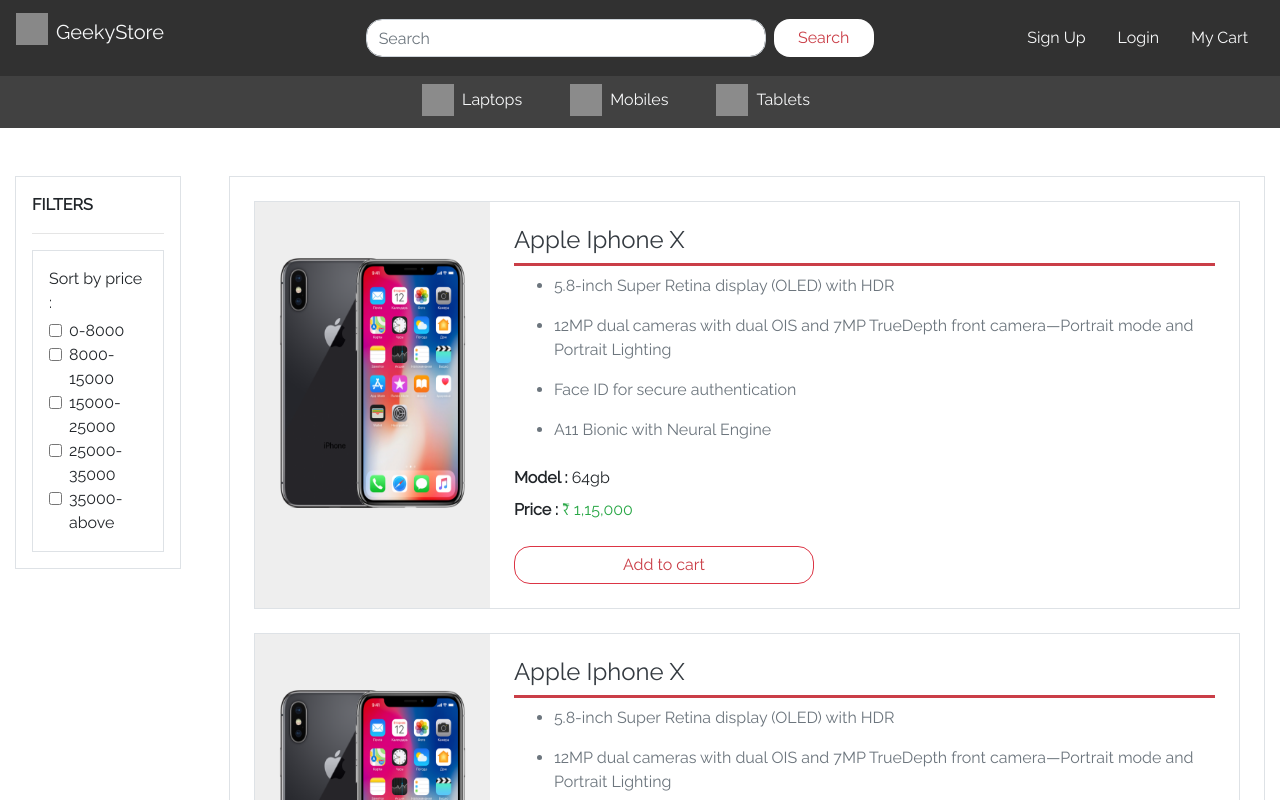
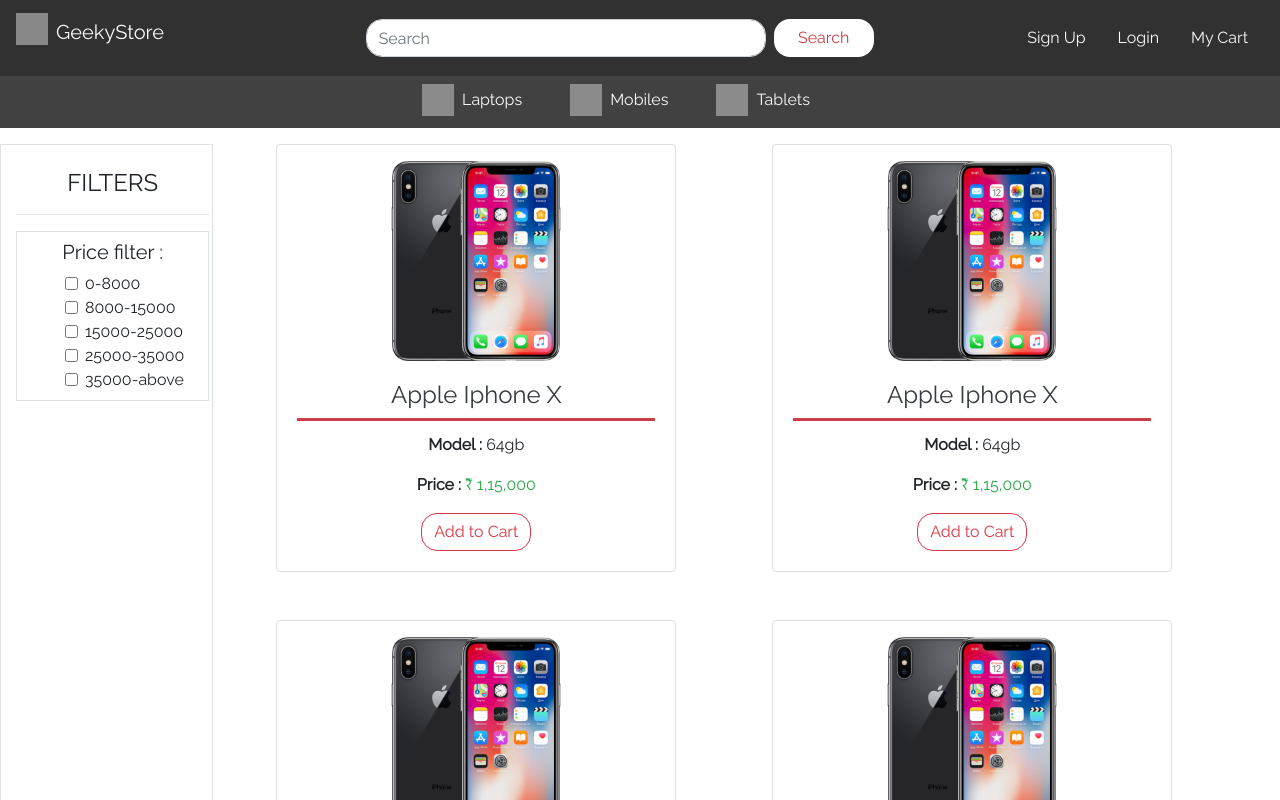
Before and after one commit to rishabh091/Ecommerce-website-frontend, an Angular app: page /home in a window 1280 px wide. Shown: the top 800 px of the page. Built offline with nearby package versions, Linux system fonts and the light colour scheme; grey boxes are pictures that could not be loaded.

Commit message:
front end completed excluding ajax calls

```diff
--- a/src/app/homepage/homepage.component.html
+++ b/src/app/homepage/homepage.component.html
@@ -1,16 +1,17 @@
 <app-navbar></app-navbar>
 
-<div class="container-fluid mt-5">
-  <div class="d-flex">
-    <div class="mr-5">
-      <div class="border p-3">
-        <p class="font-weight-bold">FILTERS</p>
-        <hr />
+<div class="container-fluid mt-3">
+  <div class="row">
+    <div class="col-sm-2 border">
+      <div class="position-fixed">
+        <div class="text-center pt-4 ">
+          <h4 class="display-5">FILTERS</h4>
+          <hr />
+        </div>
 
-        <div class="mt-3 p-2 pl-3 border p-3">
-          <div class="pb-1">Sort by price :</div>
-
-          <div *ngFor="let i of priceFilter;">
+        <div class="border pt-2 pb-2">
+          <h5 class="display-5 text-center">Price filter :</h5>
+          <div *ngFor="let i of priceFilter" class="pl-5 pr-4">
             <div class="form-check">
               <label class="form-check-label">
                 <input type="checkbox" class="form-check-input" value="" />
@@ -23,7 +24,7 @@
     </div>
 
     <!--Products-->
-    <div class="border">
+    <div class="col-sm-10 d-flex flex-wrap">
       <div *ngFor="let i of myArray">
         <app-product-list></app-product-list>
       </div>
--- a/src/app/login/login.component.html
+++ b/src/app/login/login.component.html
@@ -3,17 +3,18 @@
 </div>
 
 <div class="container-fluid">
-  <h1 class="display-3 text-center heading-border">The Electronics Store</h1>
+  <h1 class="display-3 text-center heading-border">GeekyStore</h1>
+  <h4 class="display-5 text-center">The market for geeks</h4>
 
   <div class="d-flex justify-content-center mt-5">
     <img
-      src="https://image.flaticon.com/icons/svg/1055/1055687.svg"
-      class="img-fluid img-size p-3 border"
+      src="https://c1.wallpaperflare.com/preview/488/393/182/business-computer-desk-home-office.jpg"
+      class="img-fluid img-size border"
     />
-    <div class="p-3 border pr-5">
-      <form class="text-center" action="checkUser" method="GET">
+    <div class="p-3 border pl-5 pr-5">
+      <form class="text-center" action="checkUser" method="POST">
         <div class="form-group">
-          <div class="input-group pl-5">
+          <div class="input-group">
             <div class="input-group-prepend">
               <span class="input-group-text"
                 ><i class="material-icons">person</i></span
@@ -27,7 +28,7 @@
         </div>
 
         <div class="form-group">
-          <div class="input-group pt-2 pl-5">
+          <div class="input-group pt-2">
             <div class="input-group-prepend">
               <span class="input-group-text"
                 ><i class="material-icons">vpn_key</i></span
@@ -44,7 +45,7 @@
           </div>
         </div>
 
-        <button type="submit" class="btn btn-primary pl-5 pr-5 mt-2">
+        <button type="submit" class="btn btn-outline-danger form-control mt-2">
           Login
         </button>
       </form>
--- a/src/app/product-details/product-details.component.html
+++ b/src/app/product-details/product-details.component.html
@@ -1,6 +1,6 @@
 <app-navbar></app-navbar>
 
-<div class="container-fluid flex-display mt-3">
+<div class="container-fluid flex-display mt-4">
   <div><img src="../../assets/iphoneX.png" class="img-fluid img-size" /></div>
   <div>
     <h3 class="display-4 heading-border pb-2">{{ name }}</h3>
--- a/src/app/product-list/product-list.component.css
+++ b/src/app/product-list/product-list.component.css
@@ -1,6 +1,6 @@
 .img-style{
-    height: 250px;
-    width: 250px;
+    height: 200px;
+    width: 200px;
 }
 .product-bg{
     background: #eeeeee;
--- a/src/app/product-list/product-list.component.html
+++ b/src/app/product-list/product-list.component.html
@@ -1,25 +1,24 @@
-<div class="m-4 d-flex border">
-  <div class="p-2 text-center product-bg">
-    <img src="../../assets/iphoneX.png" [class]="'img-fluid img-style mt-5'" />
-  </div>
-  <div class="p-4">
-    <a href="/home/{{ name }}/{{ model }}/{{ price }}"
-      ><h4 class="display-5 pb-2 heading-border text-dark">
-        {{ name }}
-      </h4></a
+<div class="card text-center pt-3 mr-5 mb-5 ml-5" style="width:400px">
+  <img
+    class="card-img-top img-style positon-relative m-auto"
+    src="../../assets/iphoneX.png"
+    alt="Product image"
+  />
+  <div class="card-body">
+    <h4 class="card-title heading-border pb-2">
+      <a href="/home/{{ name }}/{{ model }}/{{ price }}" class="text-dark">{{ name }}</a>
+    </h4>
+    <div class="card-text">
+      <p>
+        <span class="font-weight-bold">Model : </span> <span>{{ model }}</span>
+      </p>
+      <p>
+        <span class="font-weight-bold">Price : </span>
+        <span class="text-success">&#8377; {{ price }}</span>
+      </p>
+    </div>
+    <a href="#" class="btn btn-outline-danger rounded-corner"
+      >Add to Cart</a
     >
-    <ul class="text-muted" *ngFor="let i of details">
-      <li>{{ i }}</li>
-    </ul>
-    <div class="pt-2">
-      <span class="font-weight-bold">Model : </span>{{ model }}
-    </div>
-    <div class="pt-2">
-      <span class="font-weight-bold">Price : </span
-      ><span class="text-success">&#x20B9; {{ price }}</span>
-    </div>
-    <button class="btn btn-outline-danger btn-edit mt-4">
-      Add to cart
-    </button>
   </div>
 </div>
--- a/src/app/signup/signup.component.css
+++ b/src/app/signup/signup.component.css
@@ -1,6 +1,7 @@
 .img-size{
-    height: 500px;
-    width: 500px;
+    height: 400px;
+    width: 400px;
+    opacity: 0.8;
 }
 .heading-border{
     border-bottom: 3px solid #ca3e47;
--- a/src/app/signup/signup.component.html
+++ b/src/app/signup/signup.component.html
@@ -1,60 +1,61 @@
-<div class="container-fluid text-right p-3">
+<div class="container-fluid text-right pt-3 pr-3">
   <a href="home"><i class="material-icons text-muted">home</i></a>
 </div>
 
 <div class="container-fluid">
-  <h1 class="display-3 text-center heading-border">The Electronics Store</h1>
+  <h1 class="display-4 text-center heading-border">GeekyStore</h1>
+  <h4 class="display-5 text-center">The market for geeks</h4>
 
-  <div class="d-flex justify-content-center mt-5">
+  <div class="d-flex justify-content-center mt-4">
     <img
-      src="https://image.flaticon.com/icons/svg/186/186239.svg"
-      class="img-fluid img-size p-3 border"
+      src="https://www.wallpaperflare.com/static/199/5/177/apple-devices-artificial-flowers-business-computer-wallpaper.jpg"
+      class="img-fluid img-size border"
     />
     <div class="p-3 border pr-5">
       <form class="text-center" action="sendingData" method="POST">
-        <div class="form-group pl-5">
-          <input type="text" class="form-control" placeholder="Name" />
+        <div class="form-group">
+          <input type="text" class="form-control" placeholder="Name" id="nameId" />
           <div class="text-danger pl-5 error-msg">
             Every field is required.
           </div>
         </div>
 
-        <div class="form-group pt-2 pl-5">
-          <input type="password" class="form-control" placeholder="Password" />
+        <div class="form-group pt-2">
+          <input type="password" class="form-control" placeholder="Password" id="passwordId"/>
           <div class="text-danger pl-5 error-msg">
             Every field is required.
           </div>
         </div>
 
-        <div class="form-group pt-2 pl-5">
-          <input type="email" class="form-control" placeholder="Email" />
+        <div class="form-group pt-2 ">
+          <input type="email" class="form-control" placeholder="Email" id="emailId"/>
           <div class="text-danger pl-5 error-msg">
             Every field is required.
           </div>
         </div>
 
-        <div class="form-group pt-2 pl-5">
-          <input type="text" class="form-control" placeholder="Mobile" />
+        <div class="form-group pt-2">
+          <input type="text" class="form-control" placeholder="Mobile" id="mobileId"/>
           <div class="text-danger pl-5 error-msg">
             Every field is required.
           </div>
         </div>
 
-        <div class="form-group pt-2 pl-5">
-          <input type="text" class="form-control" placeholder="Address" />
+        <div class="form-group pt-2">
+          <input type="text" class="form-control" placeholder="Address" id="addressId"/>
           <div class="text-danger pl-5 error-msg">
             Every field is required.
           </div>
         </div>
 
-        <button type="submit" class="btn btn-primary pl-5 pr-5 mt-2">
+        <button type="submit" class="btn btn-outline-danger rounded form-control mt-2" (submit)="submitData()">
           Sign Up
         </button>
       </form>
     </div>
   </div>
 
-  <div class="text-center container mt-4 pb-5">
+  <div class="text-center container mt-4 pb-2">
     Already signed in?
     <a href="login">Login</a>
   </div>
--- a/src/app/signup/signup.component.ts
+++ b/src/app/signup/signup.component.ts
@@ -9,12 +9,17 @@
 })
 export class SignupComponent implements OnInit {
 
+  name;
+  password;
+  email;
+  mobile;
+  address;
   constructor() { }
 
   ngOnInit() {
   }
 
-  sendSignupInfo(){
+  submitData(){
 
   }
 
```
